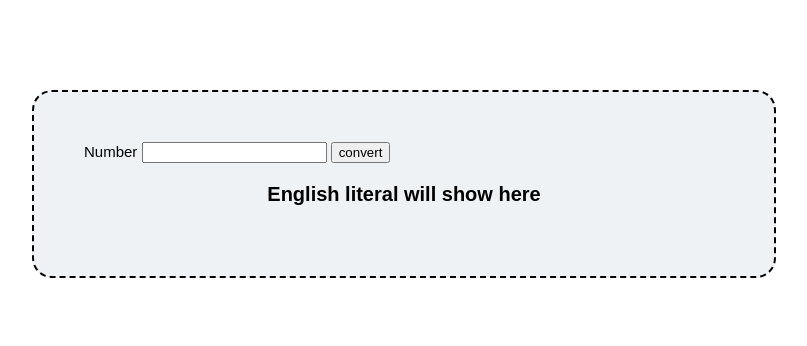
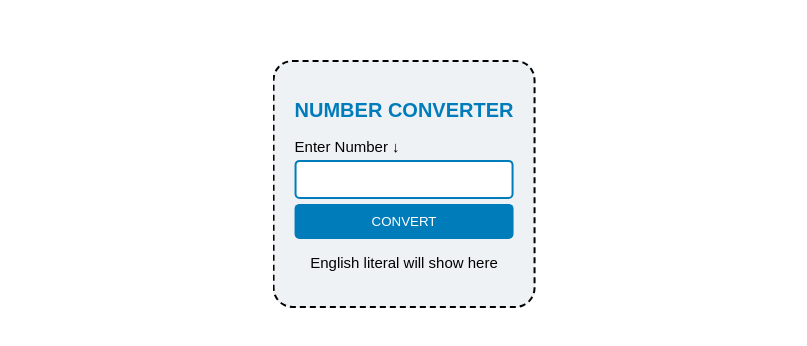
Before and after one commit to dirisujesse/VanillaNumerals, a website: page docs/index.html in a window 1280 px wide. Shown: the part 216-562 px from the top of the page, without its empty margins (236-1043 px from the left). Drawn offline with Linux system fonts and the light colour scheme.

Commit message:
Basic Styling Implementation

```diff
--- /dev/null
+++ b/docs/index.css
@@ -0,0 +1,66 @@
+html {
+    font-size: 62.5%;
+}
+
+body {
+    max-height: 100vh;
+    width: 100vh;
+    background-color: #FFF;
+    color: #000;
+    padding: 3rem;
+    font-family: Arial, Helvetica, sans-serif;
+}
+
+.converter-container {
+    position: absolute;
+    width: fit-content;
+    min-height: fit-content;
+    top: 50%;
+    left: 50%;
+    transform: translate(-50%, -50%);
+    padding: 2rem;
+    background-color: #EFF2F5;
+    border-radius: 20px;
+    border: 2px dashed black;
+}
+
+h2 {
+    text-align: center;
+    font-size: 2rem;
+    text-transform: uppercase;
+    color: #007CBB;
+}
+
+.input-container {
+    font-size: 1.5rem;
+}
+
+.input-container * {
+    display: block;
+    margin-bottom: 0.5rem;
+}
+
+#num-input {
+    color: #000;
+    padding: 1rem;
+    width: 100%;
+    box-shadow: none;
+    border-radius: 5px;
+    border: 2px solid #007CBB;
+}
+
+#submit-btn {
+    color: #FFF;
+    background-color: #007CBB;
+    padding: 1rem;
+    width: 100%;
+    box-shadow: none;
+    border-radius: 5px;
+    text-transform: uppercase;
+    border: 0px solid transparent;
+}
+
+.result-container {
+    font-size: 1.5rem;
+    text-align: center;
+}
--- a/index.html
+++ b/docs/index.html
@@ -9,8 +9,9 @@
 
 <body>
     <div class="converter-container">
+        <h2>Number Converter</h3>
         <div class="input-container">
-            <label for="num-input">Number</label>
+            <label for="num-input">Enter Number &darr;</label>
             <input id="num-input" type="number">
             <button id="submit-btn">convert</button>
         </div>
--- a/index.css
+++ /dev/null
@@ -1,35 +0,0 @@
-html {
-    font-size: 62.5%;
-}
-
-body {
-    max-height: 100vh;
-    width: 100vh;
-    background-color: #FFF;
-    color: #000;
-    padding: 3rem;
-    font-family: Arial, Helvetica, sans-serif;
-}
-
-.converter-container {
-    position: absolute;
-    width: 50%;
-    min-height: fit-content;
-    top: 50%;
-    left: 50%;
-    transform: translate(-50%, -50%);
-    padding: 5rem;
-    background-color: #EFF2F5;
-    border-radius: 20px;
-    border: 2px dashed black;
-}
-
-.input-container {
-    font-size: 1.5rem;
-}
-
-.result-container {
-    font-size: 2rem;
-    font-weight: bolder;
-    text-align: center;
-}
```
Also changed, not shown: README.md (added), docs/index.js (renamed from index.js), docs/test.js (added).
